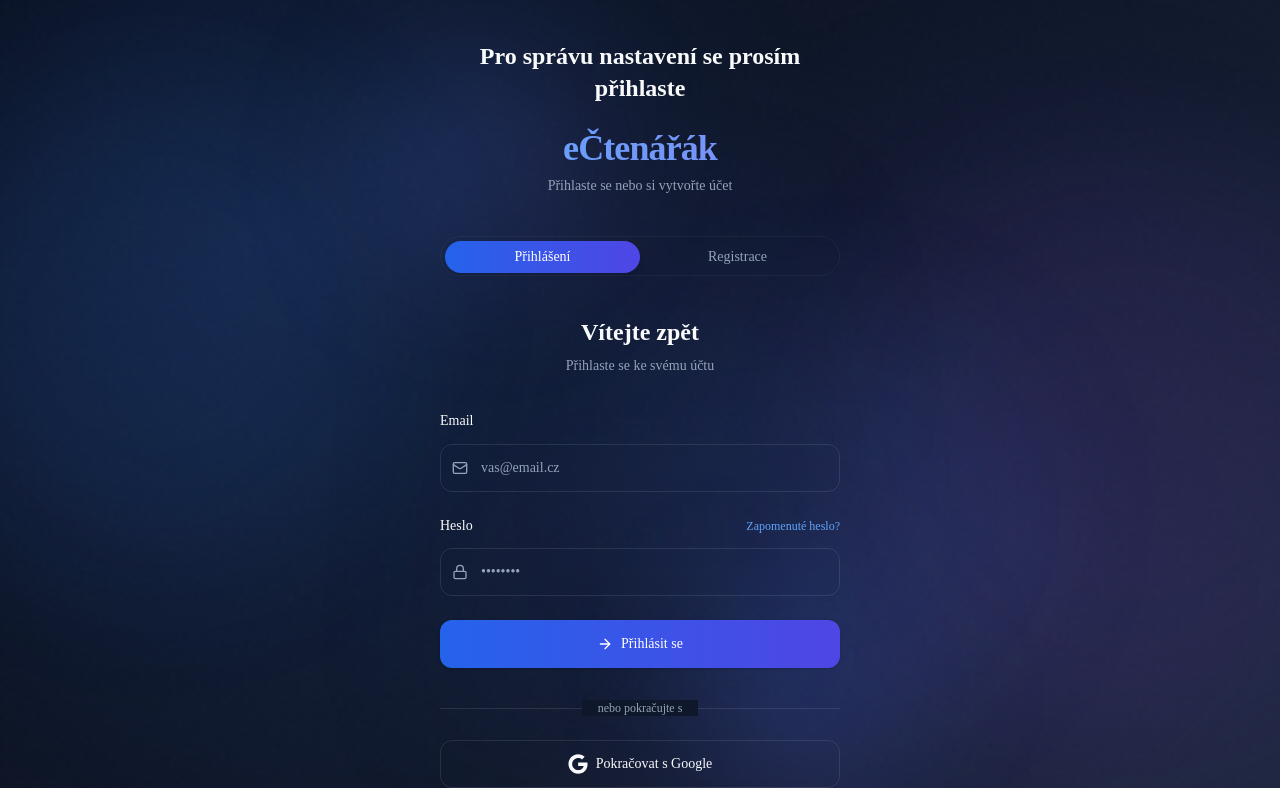
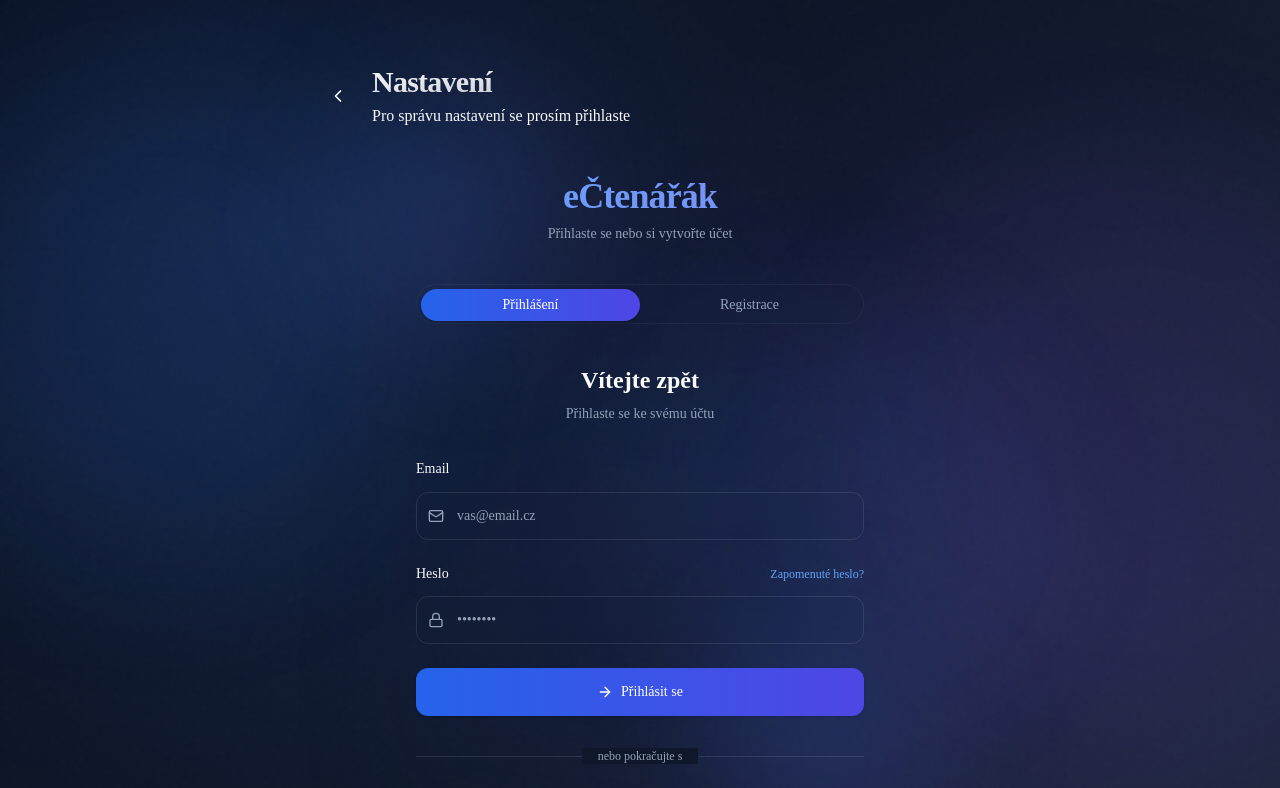
Before and after one commit to VilemB/ectenarak, a Next.js app: page /settings in a window 1280 px wide. Shown: the top 788 px of the page. Built offline with nearby package versions, Linux system fonts and the light colour scheme; no server answers.

Commit message:
UX improvement

```diff
--- a/src/app/settings/page.tsx
+++ b/src/app/settings/page.tsx
@@ -20,11 +20,41 @@
   // Show login form if not authenticated
   if (!loading && !isAuthenticated) {
     return (
-      <div className="max-w-md mx-auto p-6">
-        <h2 className="text-2xl font-bold mb-6 text-center">
-          Pro správu nastavení se prosím přihlaste
-        </h2>
-        <LoginForm />
+      <div className="min-h-[calc(100vh-4rem)] relative">
+        <div className="absolute inset-0 bg-gradient-to-b from-background/5 to-background/20 pointer-events-none" />
+        <div className="relative max-w-2xl mx-auto px-4 py-12">
+          <motion.div
+            initial={{ opacity: 0, y: 20 }}
+            animate={{ opacity: 1, y: 0 }}
+            transition={{ duration: 0.4 }}
+            className="flex items-center gap-4 mb-12"
+          >
+            <Button
+              variant="ghost"
+              size="icon"
+              onClick={() => router.back()}
+              className="rounded-full hover:bg-white/5"
+            >
+              <ChevronLeft className="h-5 w-5" />
+            </Button>
+            <div>
+              <h1 className="text-3xl font-bold tracking-tight bg-gradient-to-br from-white to-white/70 bg-clip-text text-transparent">
+                Nastavení
+              </h1>
+              <p className="text-muted-foreground/80 mt-1">
+                Pro správu nastavení se prosím přihlaste
+              </p>
+            </div>
+          </motion.div>
+
+          <motion.div
+            initial={{ opacity: 0, y: 20 }}
+            animate={{ opacity: 1, y: 0 }}
+            transition={{ duration: 0.4, delay: 0.1 }}
+          >
+            <LoginForm />
+          </motion.div>
+        </div>
       </div>
     );
   }
--- a/src/app/subscription/page.tsx
+++ b/src/app/subscription/page.tsx
@@ -28,18 +28,6 @@
 
   const currentTier = getSubscriptionTier();
 
-  // Show login form if not authenticated
-  if (!isLoading && !isAuthenticated) {
-    return (
-      <div className="max-w-md mx-auto p-6">
-        <h2 className="text-2xl font-bold mb-6 text-center">
-          Pro správu předplatného se prosím přihlaste
-        </h2>
-        <LoginForm />
-      </div>
-    );
-  }
-
   // Animation variants
   const containerVariants = {
     hidden: { opacity: 0 },
@@ -60,6 +48,38 @@
       transition: { duration: 0.6, ease: "easeOut" },
     },
   };
+
+  // Show login form if not authenticated
+  if (!isLoading && !isAuthenticated) {
+    return (
+      <div className="text-white min-h-screen flex flex-col">
+        {/* Subtle background pattern */}
+        <div className="fixed inset-0 bg-[url('/grid-pattern.svg')] bg-center opacity-5 pointer-events-none z-[-1]"></div>
+
+        {/* Background gradient overlay */}
+        <div className="fixed inset-0 bg-gradient-to-b from-transparent via-background/5 to-background/20 pointer-events-none z-[-1]"></div>
+
+        <div className="max-w-7xl mx-auto px-4 sm:px-6 lg:px-8 py-8 md:py-12 relative z-10 flex-grow">
+          <motion.div
+            variants={containerVariants}
+            initial="hidden"
+            animate="visible"
+            className="text-center max-w-3xl mx-auto"
+          >
+            <h1 className="text-3xl sm:text-4xl md:text-5xl font-bold mb-4 md:mb-6 bg-clip-text text-transparent bg-gradient-to-r from-white to-blue-200">
+              Správa předplatného
+            </h1>
+            <p className="text-lg md:text-xl text-gray-300 leading-relaxed mb-6">
+              Pro správu předplatného se prosím přihlaste
+            </p>
+            <div className="max-w-md mx-auto">
+              <LoginForm />
+            </div>
+          </motion.div>
+        </div>
+      </div>
+    );
+  }
 
   const handleChangeTier = async (tier: "free" | "basic" | "premium") => {
     try {
```
